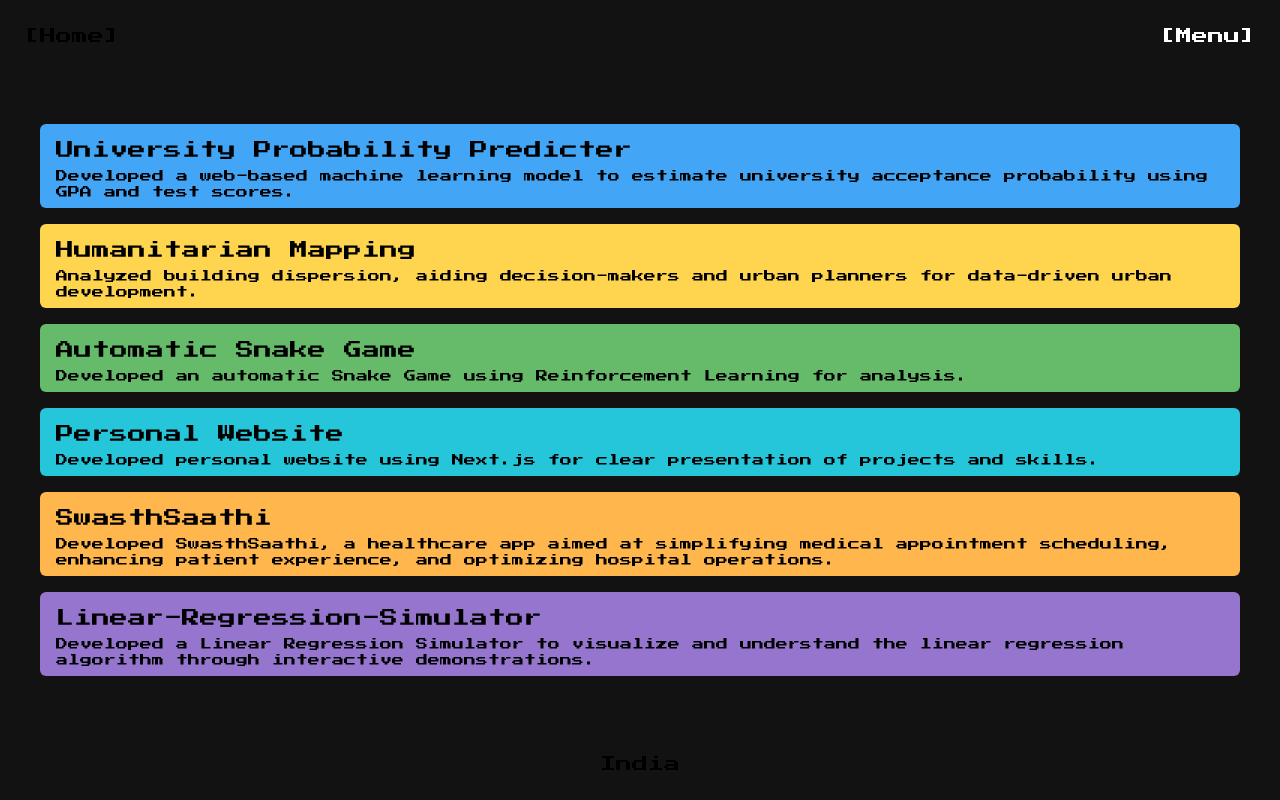
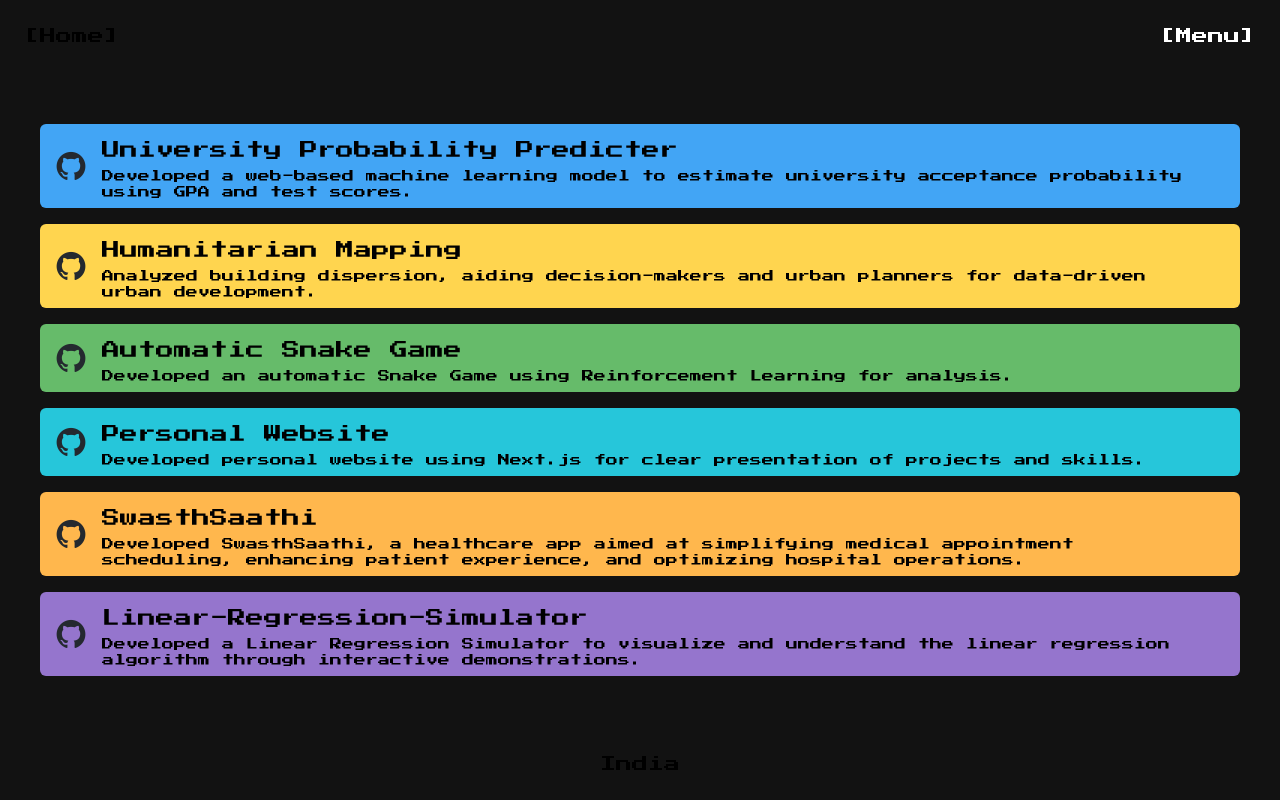
Before and after one commit to sohamsangole/portfolio-website, a Next.js app: page /projects in a window 1280 px wide. Built offline with nearby package versions, Linux system fonts and the light colour scheme.

Commit message:
Updated UI

```diff
--- a/public/assets/projects.json
+++ b/public/assets/projects.json
@@ -2,31 +2,37 @@
     {
         "id": 1,
         "name": "University Probability Predicter",
-        "description": "Developed a web-based machine learning model to estimate university acceptance probability using GPA and test scores."
+        "description": "Developed a web-based machine learning model to estimate university acceptance probability using GPA and test scores.",
+        "github_link": "https://github.com/sohamsangole/University-Probability-Predictor"
     },
     {
         "id": 2,
         "name": "Humanitarian Mapping",
-        "description": "Analyzed building dispersion, aiding decision-makers and urban planners for data-driven urban development."
+        "description": "Analyzed building dispersion, aiding decision-makers and urban planners for data-driven urban development.",
+        "github_link": "https://github.com/sohamsangole/Humanitarian-Mapping"
     },
     {
         "id": 3,
         "name": "Automatic Snake Game",
-        "description": "Developed an automatic Snake Game using Reinforcement Learning for analysis."
+        "description": "Developed an automatic Snake Game using Reinforcement Learning for analysis.",
+        "github_link": "https://github.com/"
     },
     {
         "id": 4,
         "name": "Personal Website",
-        "description": "Developed personal website using Next.js for clear presentation of projects and skills."
+        "description": "Developed personal website using Next.js for clear presentation of projects and skills.",
+        "github_link": "https://github.com/sohamsangole/portfolio-website"
     },
     {
         "id": 5,
         "name": "SwasthSaathi",
-        "description": "Developed SwasthSaathi, a healthcare app aimed at simplifying medical appointment scheduling, enhancing patient experience, and optimizing hospital operations."
+        "description": "Developed SwasthSaathi, a healthcare app aimed at simplifying medical appointment scheduling, enhancing patient experience, and optimizing hospital operations.",
+        "github_link": "https://github.com/mrudul2/SIH-2023"
     },
     {
         "id": 6,
         "name": "Linear-Regression-Simulator",
-        "description": "Developed a Linear Regression Simulator to visualize and understand the linear regression algorithm through interactive demonstrations."
+        "description": "Developed a Linear Regression Simulator to visualize and understand the linear regression algorithm through interactive demonstrations.",
+        "github_link": "https://github.com/sohamsangole/Linear-Regression-Simulator"
     }
 ]
--- a/src/app/projects/page.js
+++ b/src/app/projects/page.js
@@ -2,9 +2,14 @@
 
 import React, { useState, useEffect } from 'react';
 import DropDownMenu from '../components/DropDownMenu'
+import Image from 'next/image';
 
 const getColorAtIndex = (index) => {
     return index % 20 - 1;
+};
+
+const openGithubLink = (githubLink) => {
+    window.open(githubLink, '_blank');
 };
 
 const Projects = () => {
@@ -43,9 +48,15 @@ const Projects = () => {
                                     cursor: 'pointer'
                                 }}
                                 className={`my-2 w-full text-left text-black text-lg px-4 py-2 rounded-md `}
+                                onClick={() => openGithubLink(project.github_link)}
                             >
-                                <h2 className='py-1 text-lg'>{project.name}</h2>
-                                <p className='text-xs'>{project.description}</p>
+                                <div className="flex items-center justify-start">
+                                    <Image src="/assets/github-mark.png" height={30} width={30} alt="Slide 1" />
+                                    <div className='px-4'>
+                                        <h2 className='py-1 text-lg'>{project.name}</h2>
+                                        <p className='text-xs'>{project.description}</p>
+                                    </div>
+                                </div>
                             </button>
                         ))}
                 </div>
```
Also changed, not shown: public/assets/github-mark-white.png (added), public/assets/github-mark.png (added).
